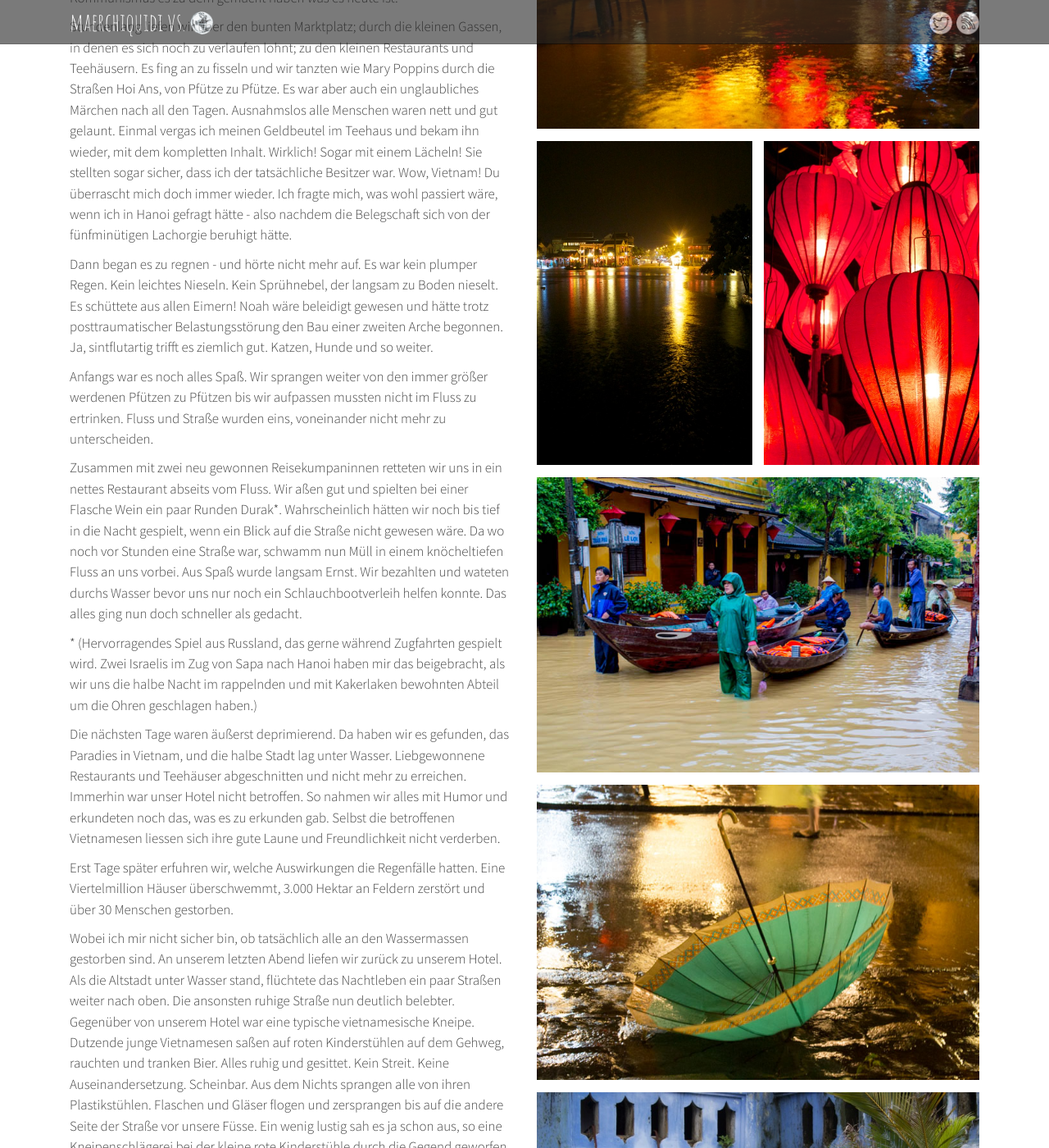
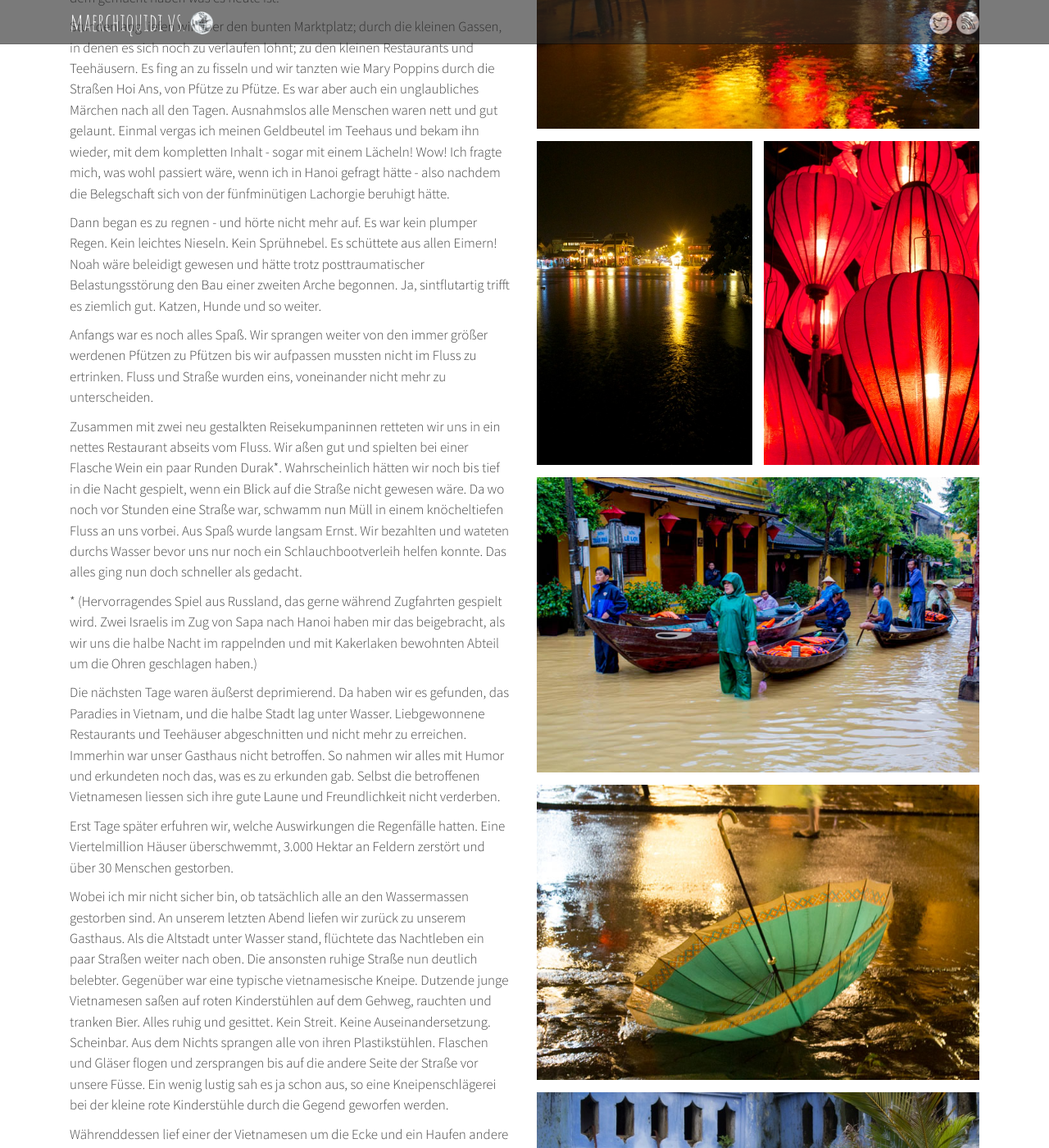
Before and after one commit to maerch/maerchiquidi, a Jekyll site: the page built from _posts/2013-11-19-hoian.md, in a window 1280 px wide and 1400 px high, scrolled down 782 px. Shown: the whole window at 82% size. Built offline with Jekyll 4.4.1, drawn with Linux system fonts in a browser that asks for light colours; nearby versions of some CDN libraries; comment, search, counter and statistics services are not loaded; some of the changed text lies outside the part shown.

Commit message:
Last corrections before publish

```diff
--- a/_posts/2013-11-19-hoian.md
+++ b/_posts/2013-11-19-hoian.md
@@ -10,23 +10,23 @@ excerpt: Über die schönste Stadt Vietnams und das bisschen Regen, als auch Str
 
 Viele sagen Hoi An sei die schönste Stadt Vietnams; was wir bestätigen können, zumindest so lange bis die Hälfte der Stadt zum vietnamesischen Venedig wurde.
 
-Einen Tag nach dem [Albtraum Busfahrt ]({% post_url 2013-11-15-hue %}) schlenderten wir noch durch die Hafenstadt dessen Altstadt als eine der wenigen durch den Vietnamkrieg nicht zerstört wurde und von der UNESCO zum Weltkulturerbe erhoben wurde. So muss es mal ausgesehen haben, das alte Vietnam, bevor Krieg und Kommunismus es zu dem gemacht haben was es heute ist.
+Einen Tag nach dem [Albtraum Busfahrt ]({% post_url 2013-11-15-hue %}) schlenderten wir noch durch die Hafenstadt dessen Kern als eine der wenigen durch den Vietnamkrieg nicht zerstört und von der UNESCO zum Weltkulturerbe ernannt wurde. So muss es mal ausgesehen haben, das alte Vietnam, bevor Krieg und Kommunismus es zu dem gemacht haben was es heute ist.
 
-Stundenlang liefen wir über den bunten Marktplatz; durch die kleinen Gassen, in denen es sich noch zu verlaufen lohnt; zu den kleinen Restaurants und Teehäusern. Es fing an zu fisseln und wir tanzten wie Mary Poppins durch die Straßen Hoi Ans, von Pfütze zu Pfütze. Es war aber auch ein unglaubliches Märchen nach all den Tagen. Ausnahmslos alle Menschen waren nett und gut gelaunt. Einmal vergas ich meinen Geldbeutel im Teehaus und bekam ihn wieder, mit dem kompletten Inhalt. Wirklich! Sogar mit einem Lächeln! Sie stellten sogar sicher, dass ich der tatsächliche Besitzer war. Wow, Vietnam! Du überrascht mich doch immer wieder. Ich fragte mich, was wohl passiert wäre, wenn ich in Hanoi gefragt hätte - also nachdem die Belegschaft sich von der fünfminütigen Lachorgie beruhigt hätte.
+Stundenlang liefen wir über den bunten Marktplatz; durch die kleinen Gassen, in denen es sich noch zu verlaufen lohnt; zu den kleinen Restaurants und Teehäusern. Es fing an zu fisseln und wir tanzten wie Mary Poppins durch die Straßen Hoi Ans, von Pfütze zu Pfütze. Es war aber auch ein unglaubliches Märchen nach all den Tagen. Ausnahmslos alle Menschen waren nett und gut gelaunt. Einmal vergas ich meinen Geldbeutel im Teehaus und bekam ihn wieder, mit dem kompletten Inhalt - sogar mit einem Lächeln! Wow! Ich fragte mich, was wohl passiert wäre, wenn ich in Hanoi gefragt hätte - also nachdem die Belegschaft sich von der fünfminütigen Lachorgie beruhigt hätte.
 
-Dann began es zu regnen - und hörte nicht mehr auf. Es war kein plumper Regen. Kein leichtes Nieseln. Kein Sprühnebel, der langsam zu Boden nieselt. Es schüttete aus allen Eimern! Noah wäre beleidigt gewesen und hätte trotz posttraumatischer Belastungsstörung den Bau einer zweiten Arche begonnen. Ja, sintflutartig trifft es ziemlich gut. Katzen, Hunde und so weiter.
+Dann began es zu regnen - und hörte nicht mehr auf. Es war kein plumper Regen. Kein leichtes Nieseln. Kein Sprühnebel. Es schüttete aus allen Eimern! Noah wäre beleidigt gewesen und hätte trotz posttraumatischer Belastungsstörung den Bau einer zweiten Arche begonnen. Ja, sintflutartig trifft es ziemlich gut. Katzen, Hunde und so weiter.
 
 Anfangs war es noch alles Spaß. Wir sprangen weiter von den immer größer werdenen Pfützen zu Pfützen bis wir aufpassen mussten nicht im Fluss zu ertrinken. Fluss und Straße wurden eins, voneinander nicht mehr zu unterscheiden.
 
-Zusammen mit zwei neu gewonnen Reisekumpaninnen retteten wir uns in ein nettes Restaurant abseits vom Fluss. Wir aßen gut und spielten bei einer Flasche Wein ein paar Runden Durak\*. Wahrscheinlich hätten wir noch bis tief in die Nacht gespielt, wenn ein Blick auf die Straße nicht gewesen wäre. Da wo noch vor Stunden eine Straße war, schwamm nun Müll in einem knöcheltiefen Fluss an uns vorbei. Aus Spaß wurde langsam Ernst. Wir bezahlten und wateten durchs Wasser bevor uns nur noch ein Schlauchbootverleih helfen konnte. Das alles ging nun doch schneller als gedacht.
+Zusammen mit zwei neu gestalkten Reisekumpaninnen retteten wir uns in ein nettes Restaurant abseits vom Fluss. Wir aßen gut und spielten bei einer Flasche Wein ein paar Runden Durak\*. Wahrscheinlich hätten wir noch bis tief in die Nacht gespielt, wenn ein Blick auf die Straße nicht gewesen wäre. Da wo noch vor Stunden eine Straße war, schwamm nun Müll in einem knöcheltiefen Fluss an uns vorbei. Aus Spaß wurde langsam Ernst. Wir bezahlten und wateten durchs Wasser bevor uns nur noch ein Schlauchbootverleih helfen konnte. Das alles ging nun doch schneller als gedacht.
 
 \* (Hervorragendes Spiel aus Russland, das gerne während Zugfahrten gespielt wird. Zwei Israelis im Zug von Sapa nach Hanoi haben mir das beigebracht, als wir uns die halbe Nacht im rappelnden und mit Kakerlaken bewohnten Abteil um die Ohren geschlagen haben.)
 
-Die nächsten Tage waren äußerst deprimierend. Da haben wir es gefunden, das Paradies in Vietnam, und die halbe Stadt lag unter Wasser. Liebgewonnene Restaurants und Teehäuser abgeschnitten und nicht mehr zu erreichen. Immerhin war unser Hotel nicht betroffen. So nahmen wir alles mit Humor und erkundeten noch das, was es zu erkunden gab. Selbst die betroffenen Vietnamesen liessen sich ihre gute Laune und Freundlichkeit nicht verderben.
+Die nächsten Tage waren äußerst deprimierend. Da haben wir es gefunden, das Paradies in Vietnam, und die halbe Stadt lag unter Wasser. Liebgewonnene Restaurants und Teehäuser abgeschnitten und nicht mehr zu erreichen. Immerhin war unser Gasthaus nicht betroffen. So nahmen wir alles mit Humor und erkundeten noch das, was es zu erkunden gab. Selbst die betroffenen Vietnamesen liessen sich ihre gute Laune und Freundlichkeit nicht verderben.
 
 Erst Tage später erfuhren wir, welche Auswirkungen die Regenfälle hatten. Eine Viertelmillion Häuser überschwemmt, 3.000 Hektar an Feldern zerstört und über 30 Menschen gestorben.
 
-Wobei ich mir nicht sicher bin, ob tatsächlich alle an den Wassermassen gestorben sind. An unserem letzten Abend liefen wir zurück zu unserem Hotel. Als die Altstadt unter Wasser stand, flüchtete das Nachtleben ein paar Straßen weiter nach oben. Die ansonsten ruhige Straße nun deutlich belebter. Gegenüber von unserem Hotel war eine typische vietnamesische Kneipe. Dutzende junge Vietnamesen saßen auf roten Kinderstühlen auf dem Gehweg, rauchten und tranken Bier. Alles ruhig und gesittet. Kein Streit. Keine Auseinandersetzung. Scheinbar. Aus dem Nichts sprangen alle von ihren Plastikstühlen. Flaschen und Gläser flogen und zersprangen bis auf die andere Seite der Straße vor unsere Füsse. Ein wenig lustig sah es ja schon aus, so eine Kneipenschlägerei bei der kleine rote Kinderstühle durch die Gegend geworfen werden.
+Wobei ich mir nicht sicher bin, ob tatsächlich alle an den Wassermassen gestorben sind. An unserem letzten Abend liefen wir zurück zu unserem Gasthaus. Als die Altstadt unter Wasser stand, flüchtete das Nachtleben ein paar Straßen weiter nach oben. Die ansonsten ruhige Straße nun deutlich belebter. Gegenüber war eine typische vietnamesische Kneipe. Dutzende junge Vietnamesen saßen auf roten Kinderstühlen auf dem Gehweg, rauchten und tranken Bier. Alles ruhig und gesittet. Kein Streit. Keine Auseinandersetzung. Scheinbar. Aus dem Nichts sprangen alle von ihren Plastikstühlen. Flaschen und Gläser flogen und zersprangen bis auf die andere Seite der Straße vor unsere Füsse. Ein wenig lustig sah es ja schon aus, so eine Kneipenschlägerei bei der kleine rote Kinderstühle durch die Gegend geworfen werden.
 
 Währenddessen lief einer der Vietnamesen um die Ecke und ein Haufen andere zu ihren Hondas hinter die weiter fleißig alles geworfen wurde, was der Rest in die Hände bekam. Wir dachten schon es wäre vorbei, da kam der Vietnamese um die Ecke wieder, in seiner Hand ein Besenstiel - nur dass da, wo vorher der Besen war eine riesige Machete thronte. Zusammen mit einem Kollegen hebten sie eine Honda aus den Glasscherben und starteten den Motor. Die Machete als Ritterlanze nach vorne gerichtet, rasten sie über die Kreuzung in Richtung der Flüchtenden.
 
```
Also changed, not shown: img/2013-11-19-hoian.jpg.
